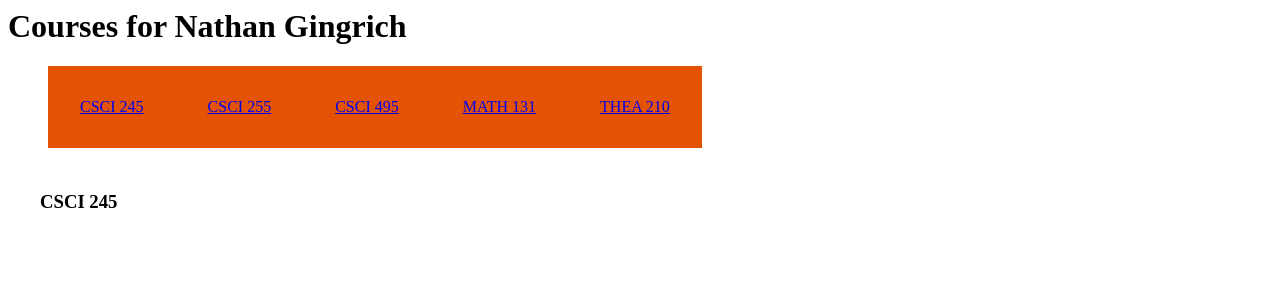
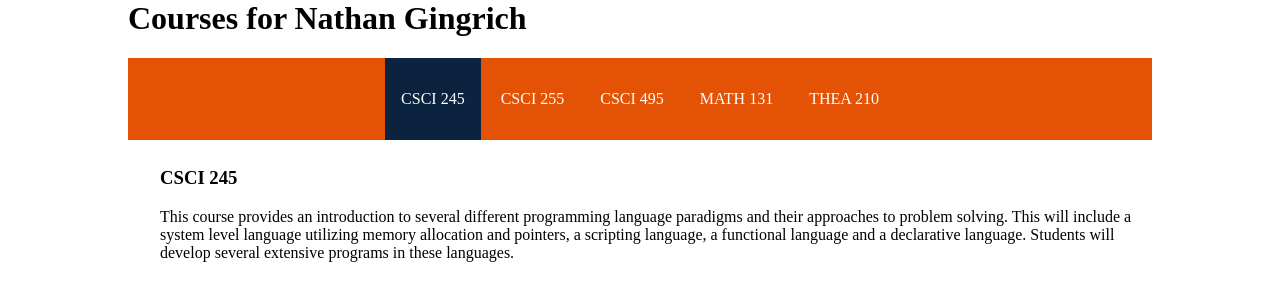
Before and after one commit to njgingrich/CSCI-495, a plain HTML site: page assignment3/index.html in a window 1280 px wide. Both pictures are taken after a click on the item "CSCI 245". Drawn offline with nearby package versions, Linux system fonts and the light colour scheme.

Commit message:
added more styling (selected + hover)

```diff
--- a/assignment3/index.html
+++ b/assignment3/index.html
@@ -8,16 +8,28 @@
   ul {
     list-style-type: none;
     overflow: hidden;
+    text-align: center;
+  }
+  body {
+    width: 80%;
+    margin: auto;
   }
   li {
     background-color: #e35205;
-    display: block;
-    float: left;
-    padding: 2em;
+    display: inline-block;
+    padding: 2em 1em 2em 1em;
   }
   li:hover {
-    background-color: #0c2340;
+    background-color: #0c2340!important;
     color: #FFF;
+  }
+  a:link {
+    color: #FFF;
+    text-decoration: none;
+  }
+  a:visited {
+    color: #FFF;
+    text-decoration: none;
   }
 
   #csci245 {
@@ -37,14 +49,18 @@
   }
 
   .menu {
+    background-color: #e35205;
     list-style-type: none;
     list-style-position:outside;
+    padding: 0;
+    margin: auto;
   }
   .course-info {
     padding: 0.5em 0 0 2em;
   }
 </style>
 
+<body>
   <h1>Courses for Nathan Gingrich</h1>
   <ul class="menu">
     <li><a href="#csci245">CSCI 245</a></li>
@@ -56,23 +72,32 @@
   <div class="course-info">
     <div id="csci245">
       <h3>CSCI 245</h3>
-
+      <p>This course provides an introduction to several different programming language paradigms and their approaches to problem solving.
+         This will include a system level language utilizing memory allocation and pointers, a scripting language, a functional language
+         and a declarative language. Students will develop several extensive programs in these languages.</p>
     </div>
     <div id="csci255">
       <h3>CSCI 255</h3>
-
+      <p>An introduction to the discrete mathematical structures that are fundamental to the field of Computer Science.
+         Topics include propositional logic, sets, Boolean algebra, switching circuits, functions, relations, and combinatorics.</p>
     </div>
     <div id="csci495">
       <h3>CSCI 495</h3>
-
+      <p>This course gives an introduction to single page web applications and how to build them, using Ember.js to
+         develop the application. Studnents will be introduced to concepts like JQuery and Git.</p>
     </div>
     <div id="math131">
       <h3>MATH 131</h3>
-
+      <p>This course provides an overview to calculus. Topics include functions, limits, continuity,
+         differentiation, integration, and applications of the derivative and integral.
     </div>
     <div id="thea210">
       <h3>THEA 210</h3>
-
+      <p>This course is an introduction to the fundamentals of technical production in the performing arts.
+         Areas of study will include scenery construction, drafting, scene painting, properties, and costume construction.
+         Students will examine the theatre plant and the collaborative process and will be provided with a solid
+         understanding of theatre terminology.</p>
     </div>
   </div>
+</body>
 </html>
--- a/assignment3/page.js
+++ b/assignment3/page.js
@@ -2,7 +2,9 @@ $(document).ready(function(){
   $('#csci245').css('display', 'block');
   $('li').click(function(){
     var divId = $(this).children().attr('href');
-    $(divId).css('display', 'block')
+    $(divId).css('display', 'block');
     $(divId).siblings().css('display', 'none');
+    $(this).css('background-color', '#0c2340');
+    $(this).siblings().css('background-color', '#e35205');
   });
 });
```
